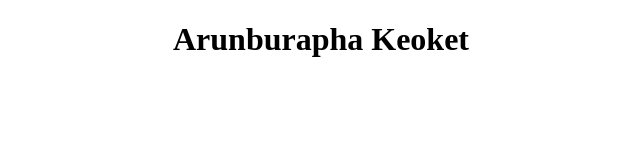
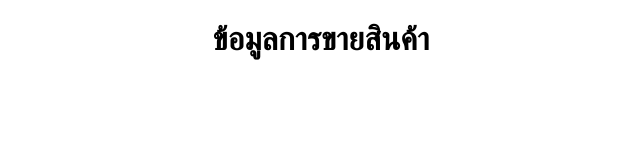
Before and after one commit to student-Blue/git-and-github, a plain HTML site: page index.html in a window 1280 px wide. Shown: the whole page, without its empty margins (319-959 px from the left). Drawn offline with Linux system fonts and the light colour scheme.

Commit message:
add sell data

```diff
--- a/index.html
+++ b/index.html
@@ -6,6 +6,6 @@
     <title>index</title>
 </head>
 <body>
-    <h1 style="text-align: center;">Arunburapha Keoket</h1>
+    <h1 style="text-align: center;">ข้อมูลการขายสินค้า</h1>
 </body>
 </html>
```
Also changed, not shown: readme.txt (added).
